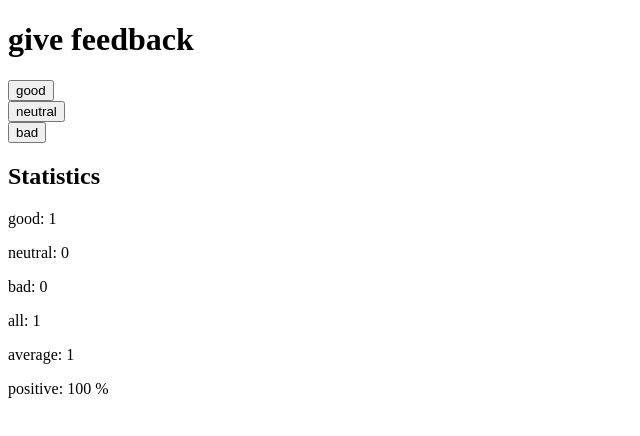
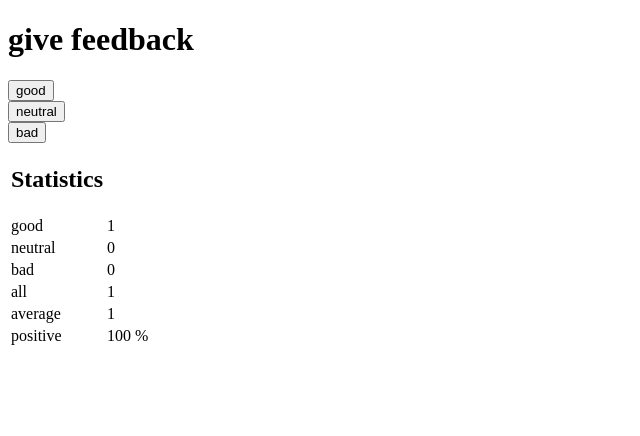
Before and after one commit to Rohitmajalatti05/FullStackOpen, a React (Vite) app in the folder part1/unicafe/: page / in a window 1280 px wide. Both pictures are taken after a click on the button "good". Shown: the top 436 px of the page, without its empty margins (0-640 px from the left). Built offline with nearby package versions, Linux system fonts and the light colour scheme.

Commit message:
1.11*: unicafe step 6 completed

```diff
--- a/part1/unicafe/src/App.jsx
+++ b/part1/unicafe/src/App.jsx
@@ -17,7 +17,10 @@ const Button = (props) =>{
 // implemented StatisticLine component
 const StatisticLine = (props) => {
   return(
-    <p>{props.text}: {props.value}</p>
+    <tr>
+    <td>{props.text}</td>
+    <td>{props.value}</td>
+    </tr>
   )
 
 
@@ -32,16 +35,19 @@ const Statistics = (props) => {
     return <p>No feedback given</p>
   }
  return(
-  <div>
-    <h2>Statistics</h2>
-    {/* StatisticLine component Mounted*/}
+  <table>
+    <tbody>
+   <tr>
+    <td><h2>Statistics</h2></td>
+   </tr>
     <StatisticLine text = "good" value={props.good}/>
     <StatisticLine text = "neutral" value={props.neutral}/>
     <StatisticLine text = "bad" value={props.bad}/>
     <StatisticLine text = "all" value={all}/>
     <StatisticLine text = "average" value={average}/>
     <StatisticLine text = "positive" value={percentage + " %"}/>
-  </div>
+    </tbody>
+  </table>
  )
 }
 
```
